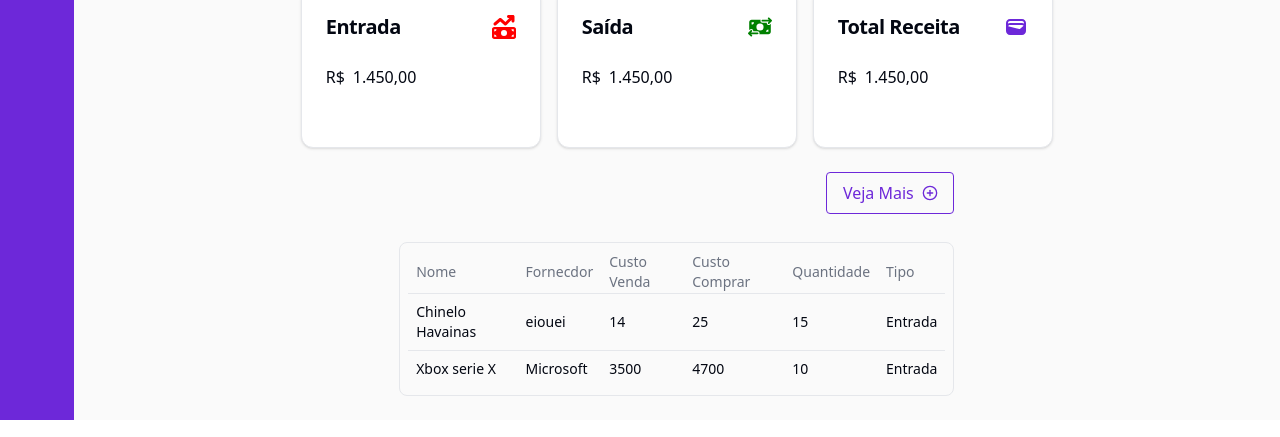
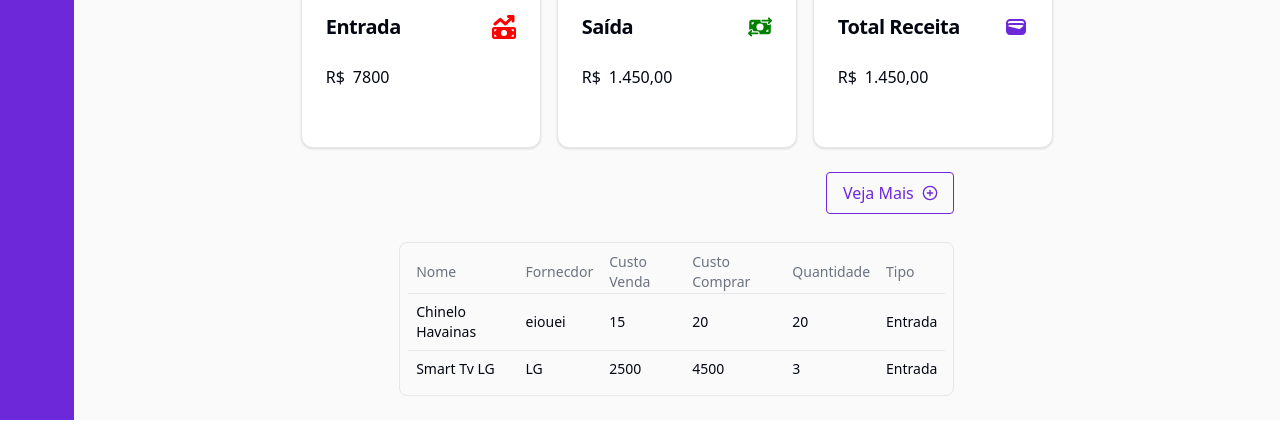
Before and after one commit to brunofelipehp/estoque-sys, a React (Vite) app in the folder front/: page / in a window 1280 px wide. Shown: the part 308-745 px from the top of the page. Built offline with nearby package versions, Linux system fonts and the light colour scheme; data requests are answered from the project's data file.

Commit message:
getting the total value of entries for dashboard

```diff
--- a/front/db.json
+++ b/front/db.json
@@ -27,26 +27,28 @@
   ],
   "entries": [
     {
-      "id": "64680324-5982-486e-a6e3-d30230f451e4",
+      "id": "748f8286-074a-4752-9d0d-fb9059f4e48c",
       "productId": "8736980b-0eb3-4d8f-ae3c-2d7493e2aa13",
       "productName": "Chinelo Havainas",
       "category": "Calçados",
       "supplier": "eiouei",
-      "costPrice": "14",
-      "salePrice": "25",
-      "quantity": "15",
-      "type": "Entrada"
+      "costPrice": "15",
+      "salePrice": "20",
+      "quantity": "20",
+      "type": "Entrada",
+      "totalPrice": 300
     },
     {
-      "id": "51f508e1-7417-4e42-8a96-00a9433133fe",
-      "productId": "2efb47ce-3a39-42b9-bbe6-e5cf5f0db462",
-      "productName": "Xbox serie X",
+      "id": "379abcdd-34b4-4695-ba67-cd2e2d06bd5b",
+      "productId": "986262c5-34c4-46f6-ab2b-c4530fa9cccc",
+      "productName": "Smart Tv LG",
       "category": "Eletroeletrônico",
-      "supplier": "Microsoft",
-      "costPrice": "3500",
-      "salePrice": "4700",
-      "quantity": "10",
-      "type": "Entrada"
+      "supplier": "LG",
+      "costPrice": "2500",
+      "salePrice": "4500",
+      "quantity": "3",
+      "type": "Entrada",
+      "totalPrice": 7500
     }
   ]
 }
--- a/front/src/components/Dashboard.tsx
+++ b/front/src/components/Dashboard.tsx
@@ -1,9 +1,40 @@
+import { stockEntriesProps } from '@/schemas/StockEntrySchema';
+import axios from 'axios';
+import { useEffect, useState } from 'react';
 import { FaMoneyBillTransfer, FaMoneyBillTrendUp } from 'react-icons/fa6';
 import { MdOutlineWallet } from 'react-icons/md';
 import { Card, CardContent, CardHeader, CardTitle } from './ui/card';
 
 export function Dashboard() {
+   const [costPriceTotal, setCostPriceTotal] = useState<number>(0);
+
+  // const {data: products } = useFetchStockEntries()
+
+
+
+  useEffect(() => {
+     async function costTotal () {
+     const response = await axios.get<stockEntriesProps[]>('http://localhost:3001/entries');
+
+    const productEntries = response.data.reduce((totalPrice: number, product: stockEntriesProps) => {
+      console.log(product.totalPrice);
+
+    return  totalPrice + product.totalPrice
+    }, 0)
+
+
+    setCostPriceTotal(productEntries)
+
+    //console.log(productEntries);
+    }
+
+    costTotal()
+  }, [])
+
+
+
   return (
+
     <div className="flex justify-center mt-24 gap-4 ">
       <Card className="w-60 h-40">
         <CardHeader>
@@ -14,7 +45,7 @@ export function Dashboard() {
         </CardHeader>
         <CardContent className="flex gap-2">
           <span>R$</span>
-          <span>1.450,00</span>
+          <span>{costPriceTotal}</span>
         </CardContent>
       </Card>
 
--- a/front/src/components/FormStockEntry.tsx
+++ b/front/src/components/FormStockEntry.tsx
@@ -41,6 +41,8 @@ export const FormStockEntry = () => {
     if (productSelected) {
       const { category, supplier } = productSelected;
 
+      const totalPrice = data.costPrice * data.quantity;
+
       const productEntry: stockEntriesProps = {
         id: stockEntryId,
         productId,
@@ -51,6 +53,7 @@ export const FormStockEntry = () => {
         salePrice: data.salePrice,
         quantity: data.quantity,
         type: data.type,
+        totalPrice,
       };
 
       await postStockEntry(productEntry);
--- a/front/src/components/main.tsx
+++ b/front/src/components/main.tsx
@@ -54,7 +54,9 @@ export function Main() {
                     );
                   })
                 ) : (
-                  <p>Não há registro de produto</p>
+                  <TableRow>
+                  <TableCell colSpan={6} className='text-center'>Não há registro de produto</TableCell>
+                 </TableRow>
                 )}
               </TableBody>
             </Table>
--- a/front/src/schemas/StockEntrySchema.ts
+++ b/front/src/schemas/StockEntrySchema.ts
@@ -37,4 +37,5 @@ export interface stockEntriesProps {
   salePrice: number;
   quantity: number;
   type: string;
+  totalPrice: number;
 }
```
